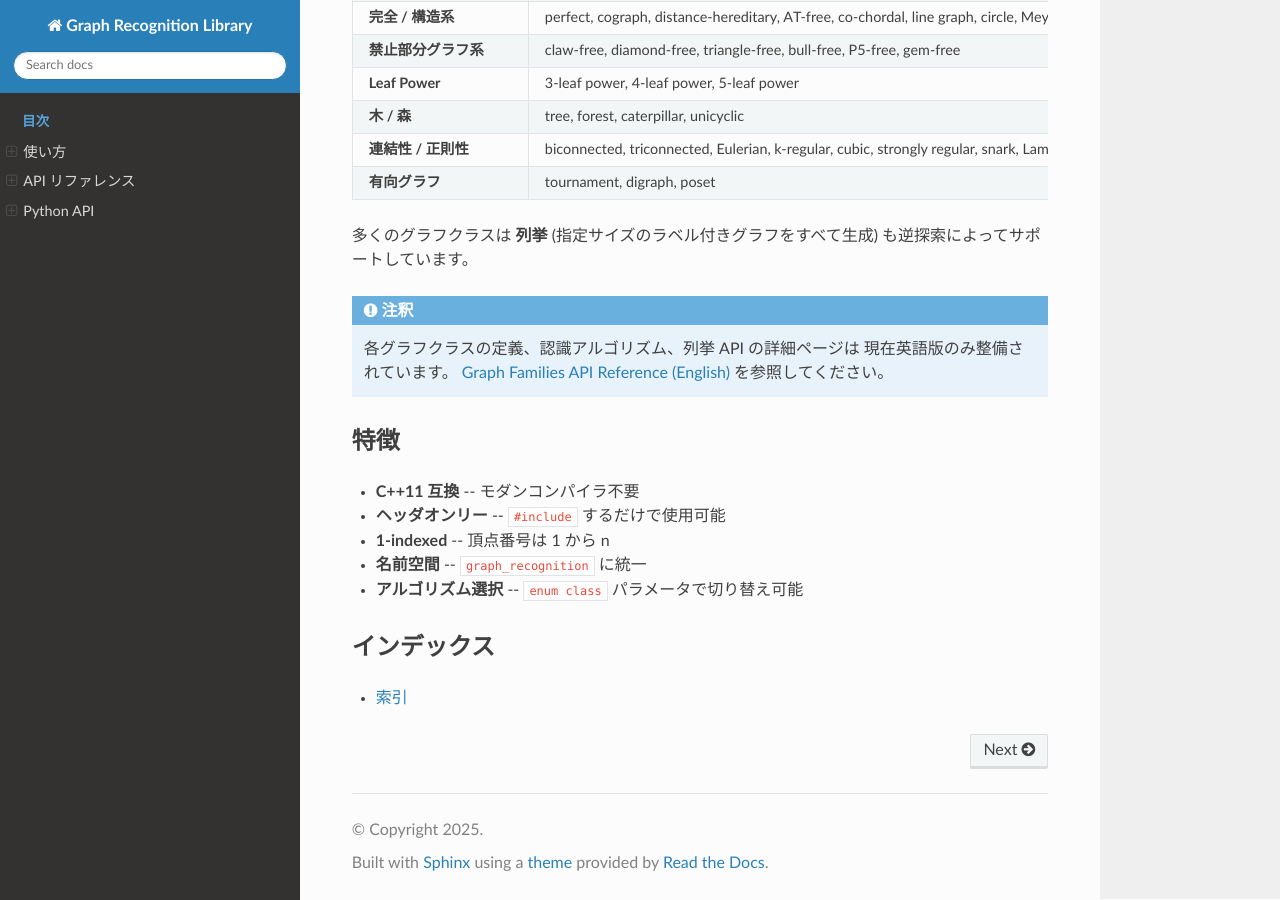
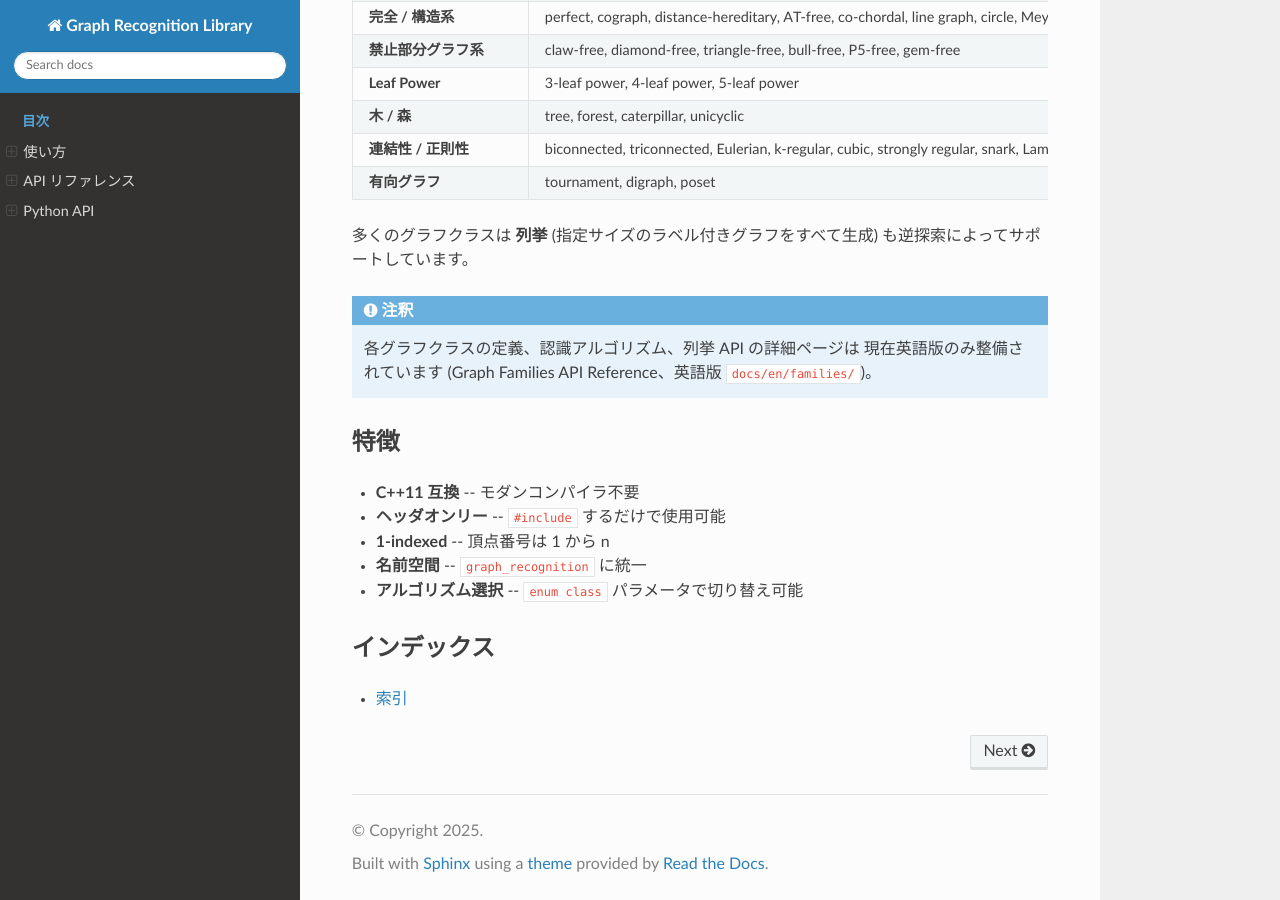
Before and after one commit to junkawahara/ai-coded-graph-recognition-test, a Sphinx documentation site: the page built from docs/index.rst, in a window 1280 px wide and 900 px high, scrolled down 1047 px. Built offline with Sphinx 7.4.7 and the Read the Docs theme 3.1.0, drawn with Linux system fonts in a browser that asks for light colours; part of the change alters nothing that is shown.

```diff
--- a/docs/conf_common.py
+++ b/docs/conf_common.py
@@ -67,12 +67,29 @@ html_theme_options = {
 html_static_path = []
 
 # -- Options for linkcheck -------------------------------------------------
-# Many academic publishers (Elsevier, SIAM, Wiley, ACM, JSTOR, ...) block
-# HEAD/bot requests and return 403 or 404 even when the DOI resolves
-# correctly in a browser. Skip DOI URLs from linkcheck rather than flag
-# references that are actually valid.
+# linkcheck should still flag references with a wrong DOI, so ignore only
+# specific URLs that are known to fail via the HEAD request that Sphinx
+# issues even though the DOI resolves correctly in a browser.
 linkcheck_ignore = [
-    r'https?://(dx\.)?doi\.org/.*',
+    # Publisher prefixes whose linkcheck target systematically rejects HEAD
+    # / bot requests with 403 even though the DOI resolves in a browser.
+    # These are ignored by prefix so that typos in other publishers' DOIs
+    # (Elsevier 10.1016/*, Springer 10.1007/*, ...) are still detected.
+    r'https?://(dx\.)?doi\.org/10\.1137/.*',  # SIAM
+    r'https?://(dx\.)?doi\.org/10\.1145/.*',  # ACM
+    r'https?://(dx\.)?doi\.org/10\.1002/.*',  # Wiley
+    r'https?://(dx\.)?doi\.org/10\.1093/.*',  # Oxford University Press
+    r'https?://(dx\.)?doi\.org/10\.1073/.*',  # PNAS
+    r'https?://(dx\.)?doi\.org/10\.1021/.*',  # ACS
+    r'https?://(dx\.)?doi\.org/10\.2307/.*',  # JSTOR / Taylor & Francis
+    # Roussel & Rusu (Discrete Mathematics) -- the original DOI cited here
+    # returns 404 and no replacement could be traced on Crossref; keep the
+    # reference visible until a verified DOI is found.
+    r'https?://(dx\.)?doi\.org/10\.1016/S0012-365X\(00\)00282-3',
 ]
+# DOIs resolve via redirects to publisher sites; treat those as OK.
+linkcheck_allowed_redirects = {
+    r'https?://(dx\.)?doi\.org/.*': r'https?://.*',
+}
 linkcheck_timeout = 30
 linkcheck_retries = 2
--- a/docs/index.rst
+++ b/docs/index.rst
@@ -54,9 +54,8 @@ Graph Recognition Library
 .. note::
 
    各グラフクラスの定義、認識アルゴリズム、列挙 API の詳細ページは
-   現在英語版のみ整備されています。
-   `Graph Families API Reference (English) <../en/families/index.html>`_
-   を参照してください。
+   現在英語版のみ整備されています (Graph Families API Reference、英語版
+   ``docs/en/families/``)。
 
 
 特徴
```
